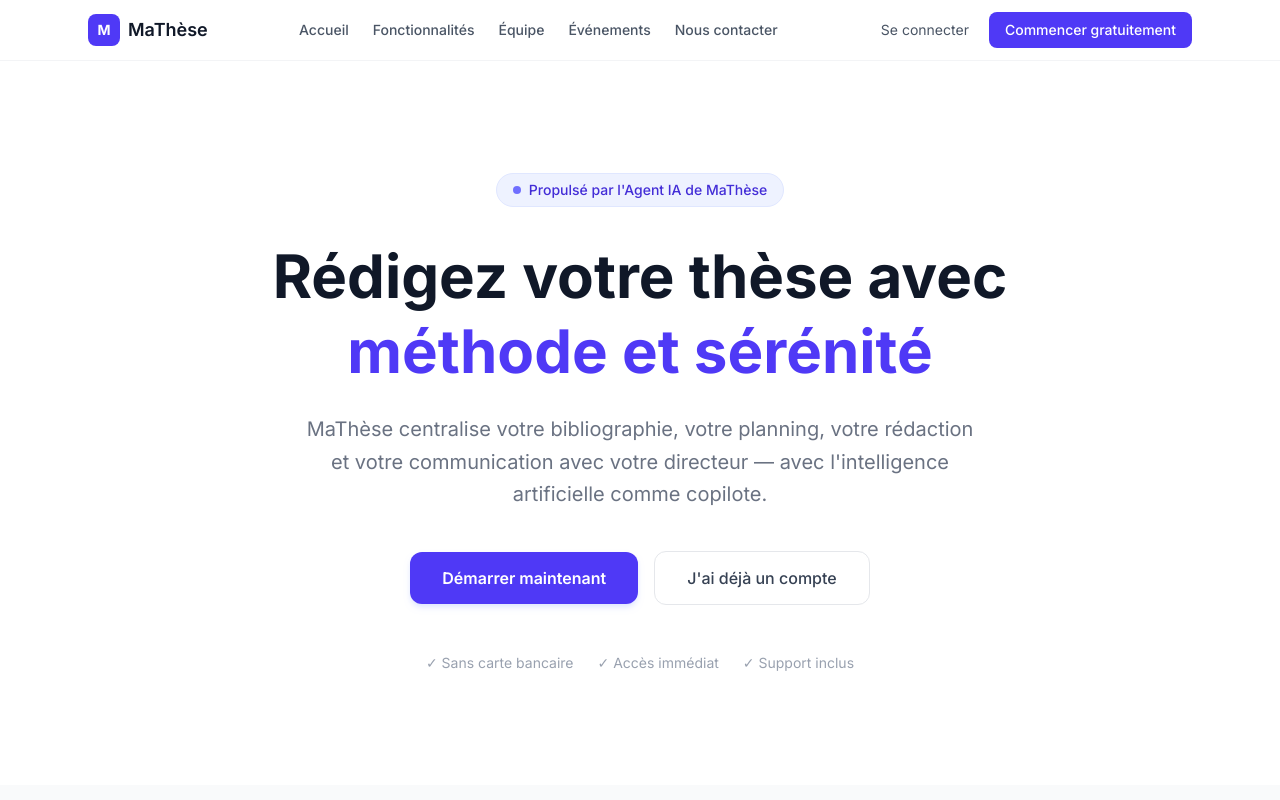
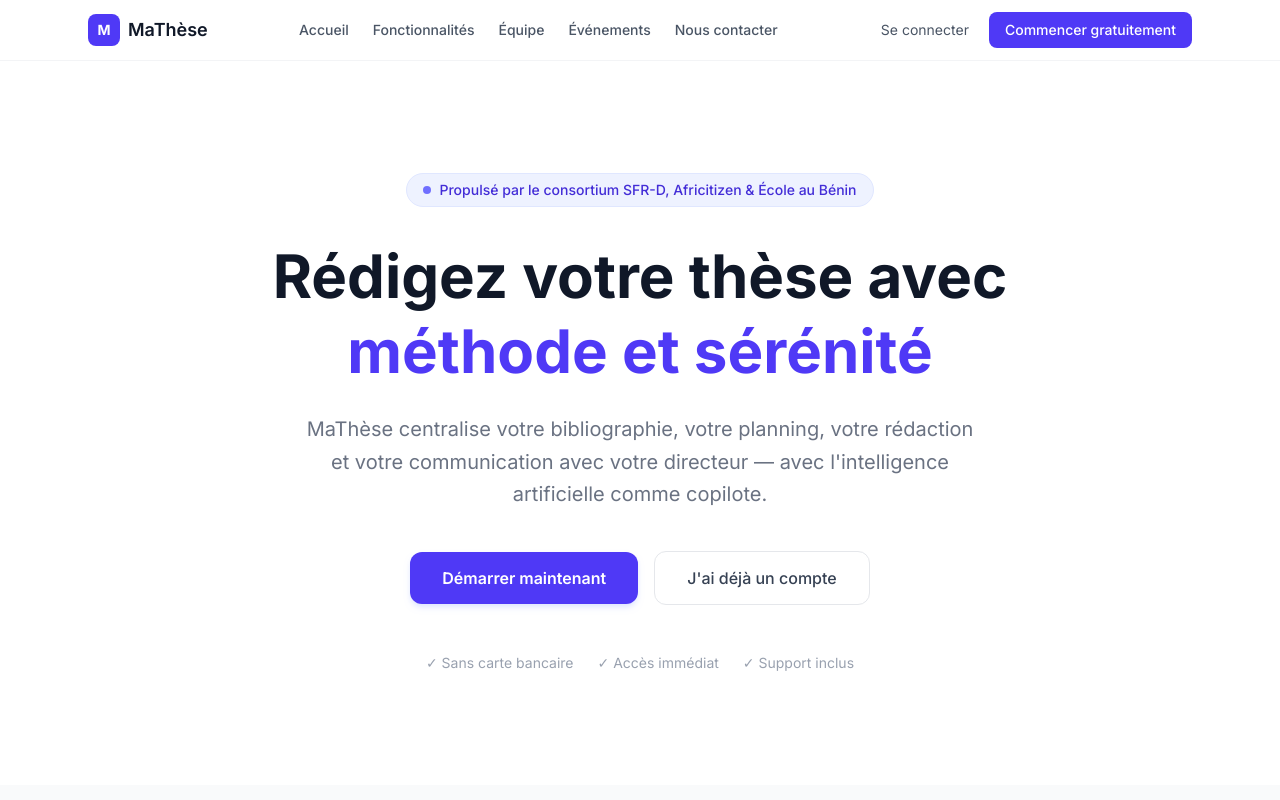
Before and after one commit to Augustin0527/Mathese, a Next.js app: page / in a window 1280 px wide. Shown: the top 800 px of the page. Built offline with nearby package versions, Linux system fonts and the light colour scheme; no server answers.

Commit message:
feat: landing page — consortium SFR-D, Africitizen & École au Bénin

```diff
--- a/app/page.tsx
+++ b/app/page.tsx
@@ -170,7 +170,7 @@ export default function LandingPage() {
 
         <div className="inline-flex items-center gap-2 bg-indigo-50 text-indigo-700 text-sm font-medium px-4 py-1.5 rounded-full mb-8 border border-indigo-100">
           <span className="w-2 h-2 bg-indigo-500 rounded-full animate-pulse" />
-          Propulsé par l&apos;Agent IA de MaThèse
+          Propulsé par le consortium SFR-D, Africitizen &amp; École au Bénin
         </div>
 
         <h1 className="text-5xl md:text-6xl font-bold text-gray-900 mb-6 leading-tight">
```
